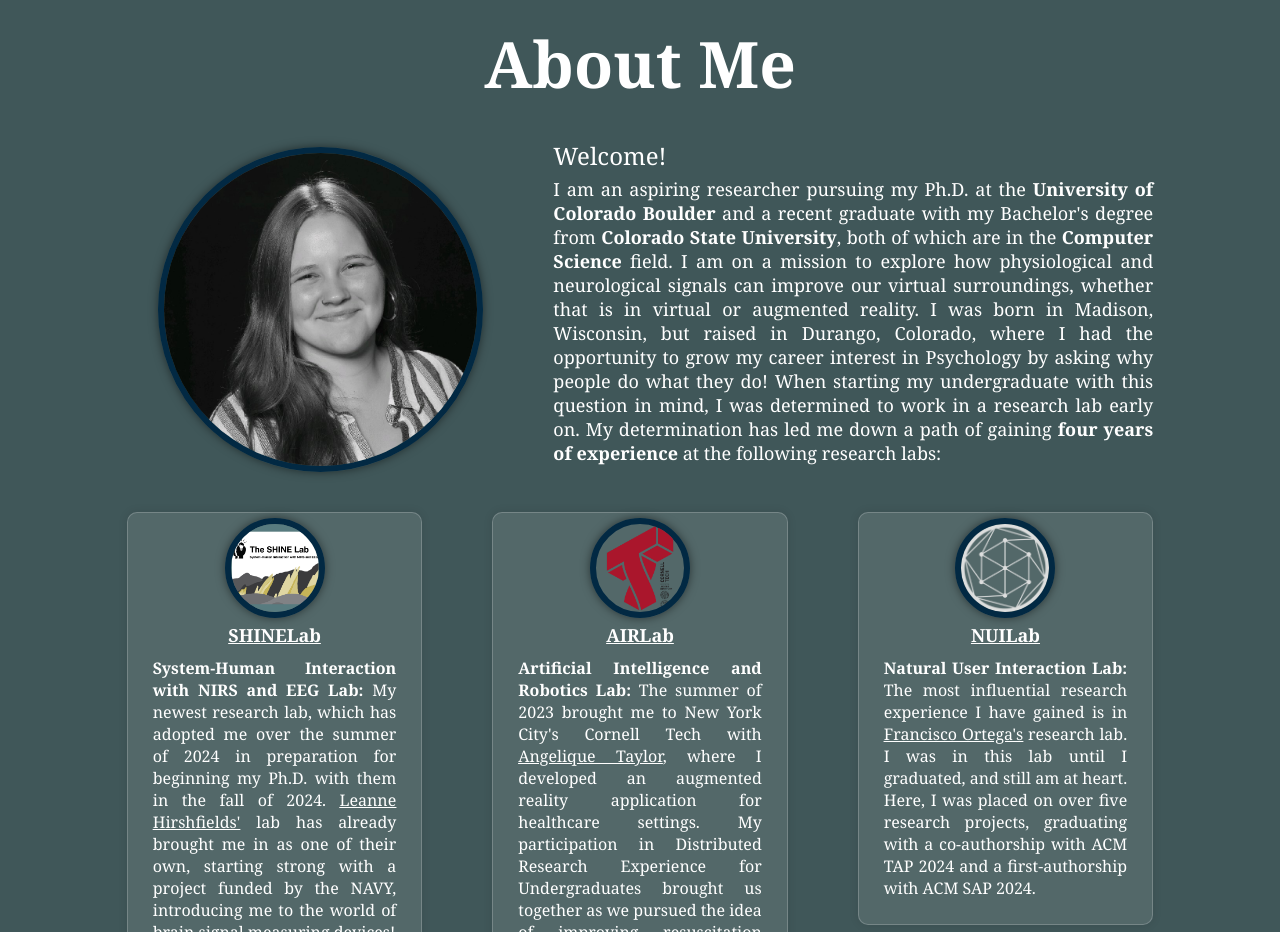
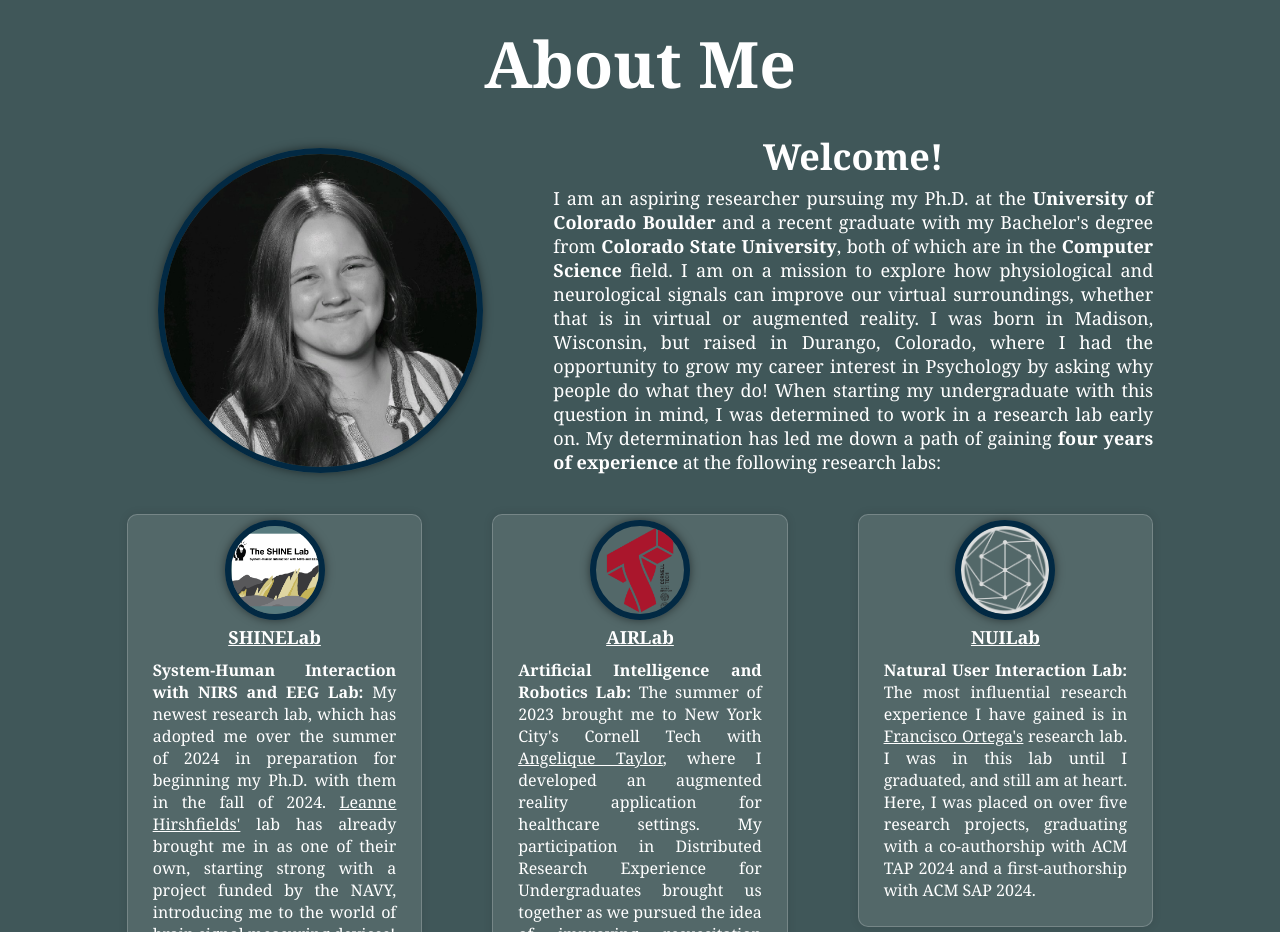
Before and after one commit to Jalynnn/Jalynnn.github.io, a React (Create React App) app: page / in a window 1280 px wide. Shown: the part 820-1752 px from the top of the page. Built offline with nearby package versions, Linux system fonts and the light colour scheme.

Commit message:
Update About.js

```diff
--- a/src/components/About.js
+++ b/src/components/About.js
@@ -18,9 +18,9 @@ function About() {
                 />
                 <div className="about-text">
                     <div className="about-text-header">
-                        <p>
+                        <h2>
                             Welcome!
-                        </p>
+                        </h2>
                     </div>
                     <p>
                         I am an aspiring researcher pursuing my Ph.D. at the <strong>University of Colorado Boulder</strong> and a recent graduate with my Bachelor's degree from <strong>Colorado State University</strong>, both of which are in the <strong>Computer Science</strong> field.
```
